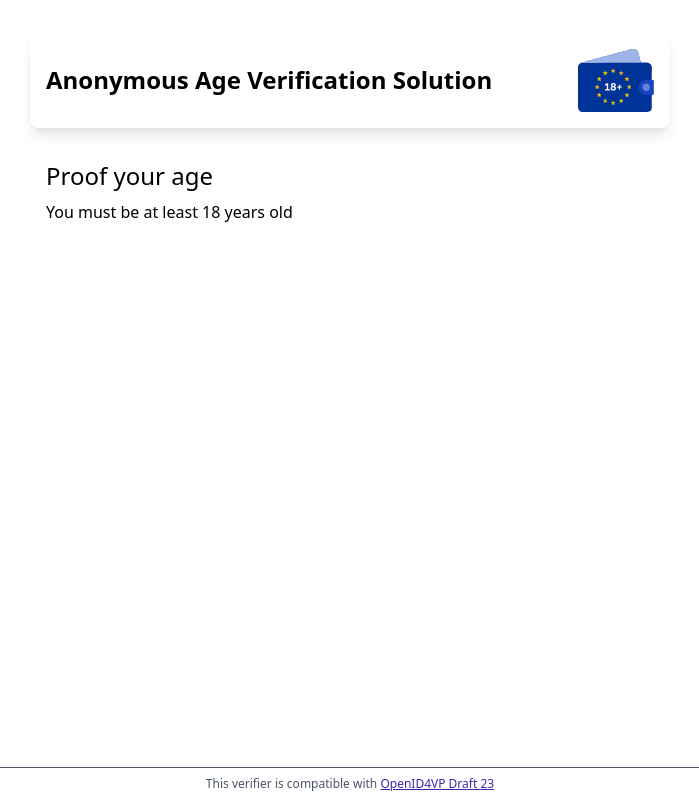
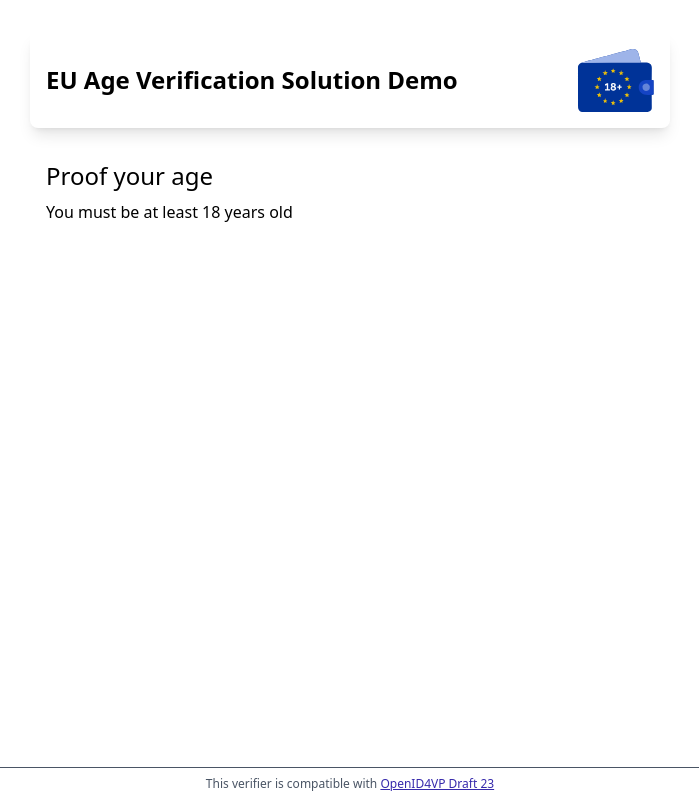
Before and after one commit to eu-digital-identity-wallet/av-web-verifier-ui, a React (Vite) app: page / in a window 1280 px wide. Shown: the whole page, without its empty margins (290-989 px from the left). Built offline with nearby package versions, Linux system fonts and the light colour scheme; no server answers.

Commit message:
refact: change header

```diff
--- a/src/components/header.tsx
+++ b/src/components/header.tsx
@@ -5,9 +5,7 @@
 export default function Header() {
   return (
     <div className="p-4 shadow-lg rounded-lg flex justify-between items-center">
-      <h1 className="text-2xl font-bold">
-        Anonymous Age Verification Solution
-      </h1>
+      <h1 className="text-2xl font-bold">EU Age Verification Solution Demo</h1>
       <img src="/ic-logo.svg" />
     </div>
   );
```
